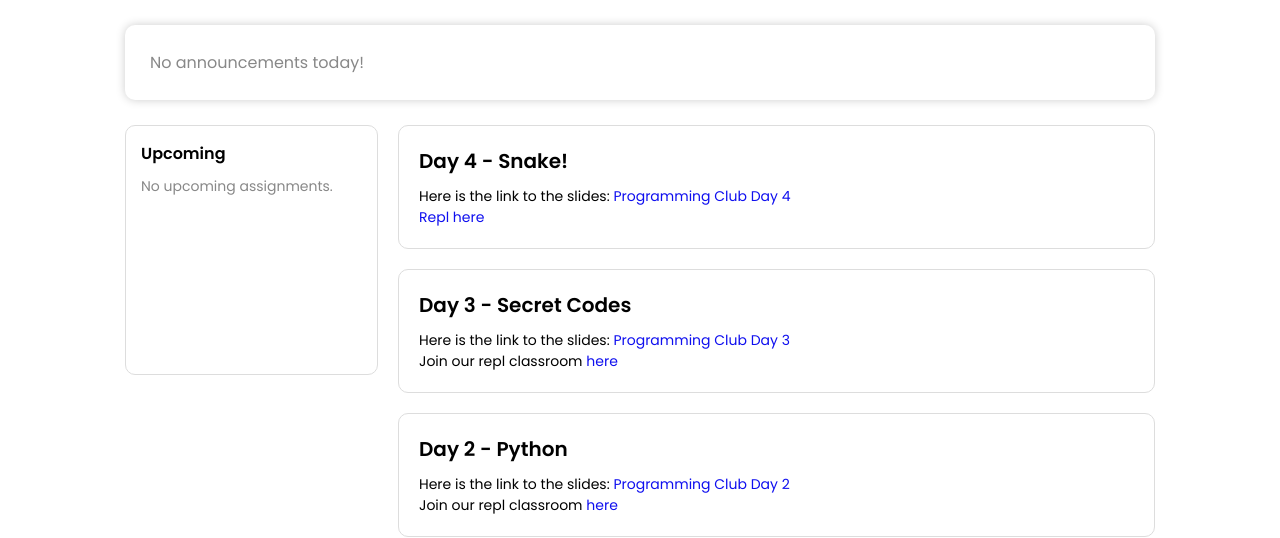
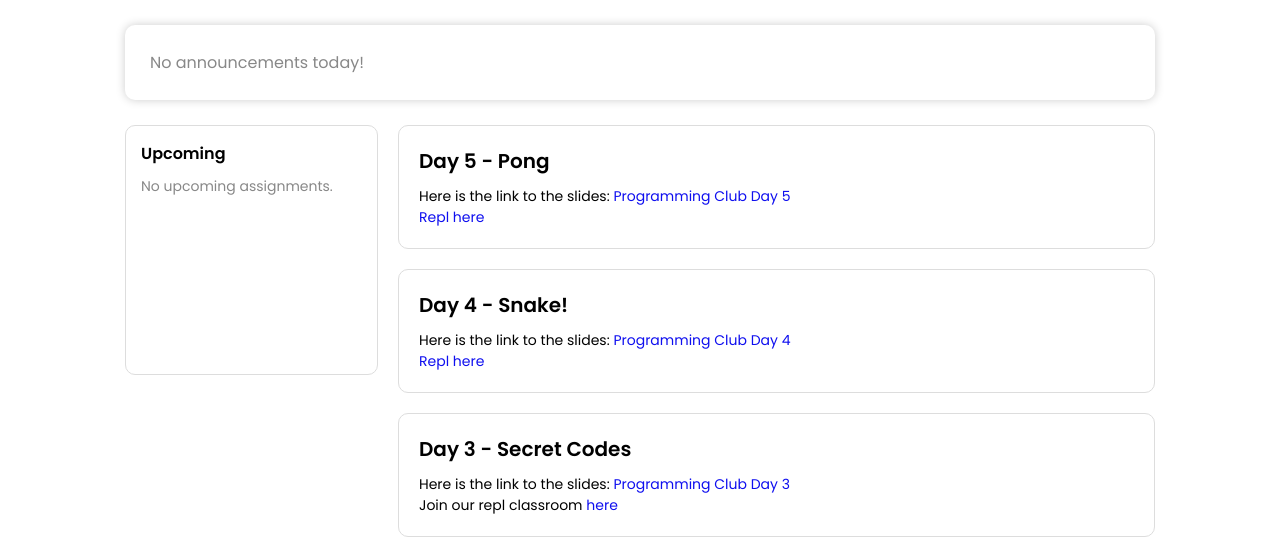
Before and after one commit to skyleringber/Programming-Club, a plain HTML site: page index.html in a window 1280 px wide. Shown: the part 275-813 px from the top of the page. Drawn offline with Linux system fonts and the light colour scheme.

Commit message:
Update index.html
added day 5 assignment

```diff
--- a/index.html
+++ b/index.html
@@ -19,6 +19,22 @@
 				</section>
 				<div class="main__cards">
 					<h1>Assignments:</h1>
+					<section class="card">
+						<h2>Day 5 - Pong</h2>
+						<p>
+							Here is the link to the slides:
+							<a
+								href="https://docs.google.com/presentation/d/1gUrk85Wc5UPy4cjSrliFA2AVmOSrqp5MEA4W-DZtDV8/edit?usp=sharing"
+								target="_blank"
+								>Programming Club Day 5</a
+							>
+						</p>
+						<p style="color: #000000">
+							<a href="https://replit.com/team/mtms-code-club" target="_blank"
+								>Repl here</a
+							>
+						</p>
+					</section>
 					<section class="card">
 						<h2>Day 4 - Snake!</h2>
 						<p>
```
